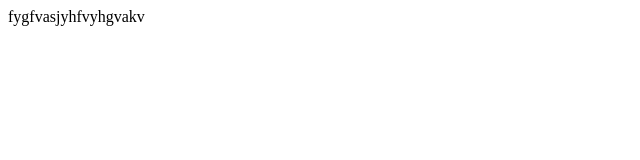
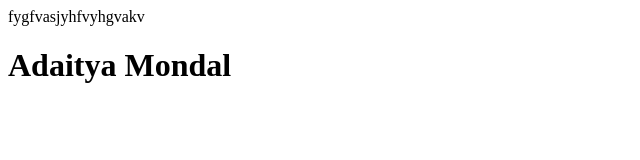
Before and after one commit to Adcoders/Adm, a plain HTML site: page index.html in a window 1280 px wide. Shown: the whole page, without its empty margins (0-640 px from the left). Drawn offline with Linux system fonts and the light colour scheme.

Commit message:
Add heading

```diff
--- a/index.html
+++ b/index.html
@@ -7,5 +7,6 @@
 </head>
 <body>
     fygfvasjyhfvyhgvakv
+    <h1>Adaitya Mondal</h1>
 </body>
 </html>
```
